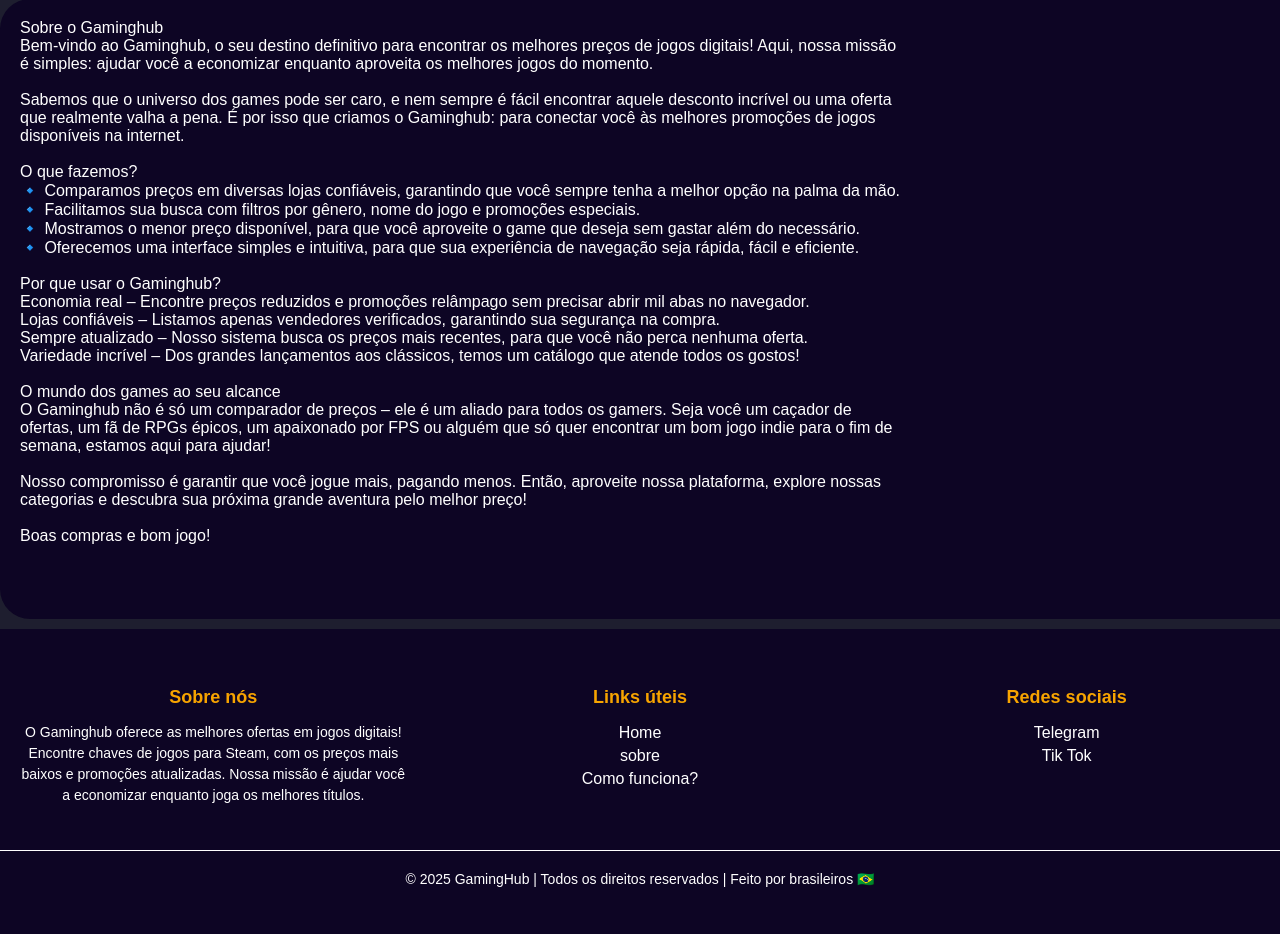
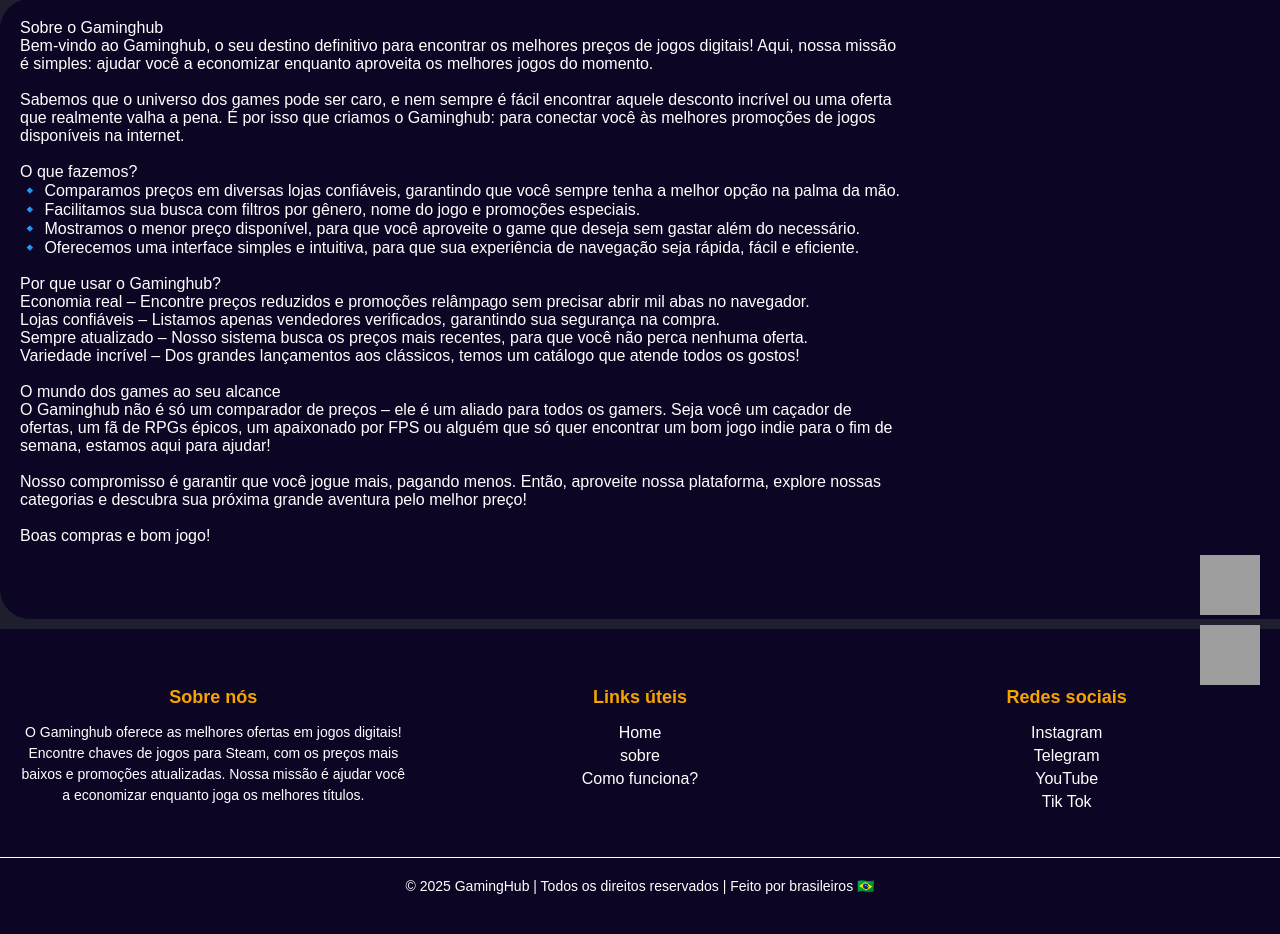
Before and after one commit to Kawanramos-sudo/Gaming-Hub, a Flask app: page /about in a window 1280 px wide; the page is wider, and only the part inside the window is pictured. Shown: the part 95-1029 px from the top of that part. Before the commit the page ends 982 px from the top of that part, so only its background shows below. Run offline with Flask 2, Linux system fonts and the light colour scheme; data that the repository does not hold is empty; some libraries are stand-ins or nearby versions; grey boxes are pictures that could not be loaded.

Commit message:
html atualizados

```diff
--- a/about.html
+++ b/about.html
@@ -6,7 +6,13 @@
     <title>Gaming Hub BR</title>
     <link rel="stylesheet" href="{{ url_for('static', filename='styles.css') }}">
 </head>
+<a href="https://t.me/pixelpricesales" class="telegram-float" target="_blank">
+    <img src="https://upload.wikimedia.org/wikipedia/commons/5/5c/Telegram_Messenger.png" alt="Telegram">
+</a>
 
+<a href="https://discord.gg/SzFDtPQFxj" class="discord-float" target="_blank">
+    <img src="https://i.ibb.co/kgG3zj0B/bb-W4u80g7y-IVxsphv9di-Nw.png" alt="Discord">
+</a>
 
 <header>
     <h2><a href="/" class="home-button">Gaming Hub</a></h2>
@@ -108,13 +114,14 @@
         <div class="footer-section social">
             <h3>Redes sociais</h3>
             <ul>
-              <!--  <li><a href="#">Facebook</a></li>   Em Breve -->
-              <a href="https://t.me/gaminghubi">Telegram</a></li>
+              <li><a href="https://www.instagram.com/pixel_price_br/">Instagram</a></li>
+              <li> <a href="https://t.me/pixelpricesales">Telegram</a></li>
 
-              <!--  <li><a href="#">YouTube</a></li>  Em Breve -->
-                <li><a href="https://www.tiktok.com/@mundofeito_0?_t=ZM-8tmTwqs394X&_r=1">Tik Tok</a></li>
+              <li> <a href="https://www.youtube.com/@Pixel_Price">YouTube</a></li>
+                <li><a href="https://www.tiktok.com/@pixel_price_br?_t=ZM-8uhvNLNG4N5&_r=1">Tik Tok</a></li>
             </ul>
         </div>
+    </div>
     </div>
     <div class="footer-bottom">
         <p>&copy; 2025 GamingHub | Todos os direitos reservados | Feito por brasileiros 🇧🇷</p>
--- a/static/styles.css
+++ b/static/styles.css
@@ -13,6 +13,8 @@ form {
     justify-content: flex-end; /* Mantém o input e botão à direita */
     flex: 1;
 }
+
+
 
 /* Estilo do card de jogo */
 .search-results .game-card {
@@ -1198,11 +1200,52 @@ max-height: 80%;
 
 
 
-
-
-
-
-
+.telegram-float {
+    position: fixed;
+    bottom: 20px;
+    right: 20px;
+    width: 60px;
+    height: 60px;
+    border-radius: 50%;
+    display: flex;
+    justify-content: center;
+    align-items: center;
+    transition: transform 0.2s ease-in-out;
+}
+
+.telegram-float img {
+    width: 100%;
+    height: 100%;
+}
+
+.telegram-float:hover {
+    transform: scale(1.1);
+}
+
+
+
+
+.discord-float {
+    position: fixed;
+    bottom: 90px;
+    right: 20px;
+    width: 60px;
+    height: 60px;
+    border-radius: 50%;
+    display: flex;
+    justify-content: center;
+    align-items: center;
+    transition: transform 0.2s ease-in-out;
+}
+
+.discord-float img {
+    width: 100%;
+    height: 100%;
+}
+
+.discord-float:hover {
+    transform: scale(1.1);
+}
 
 
 
@@ -1721,6 +1764,18 @@ max-height: 80%;
         }
 
 
+
+
+        .discord-float {
+         display:none
+        }
+
+        .telegram-float{
+            display: none;
+        }
+
+
+
     /* Outros ajustes conforme necessário para elementos específicos */
 }
 
```
Also changed, not shown: genre.html (+10 -4 lines), how-work.html (+10 -4 lines), index.html (+12 -4 lines), jogo.html (+15 -11 lines).
